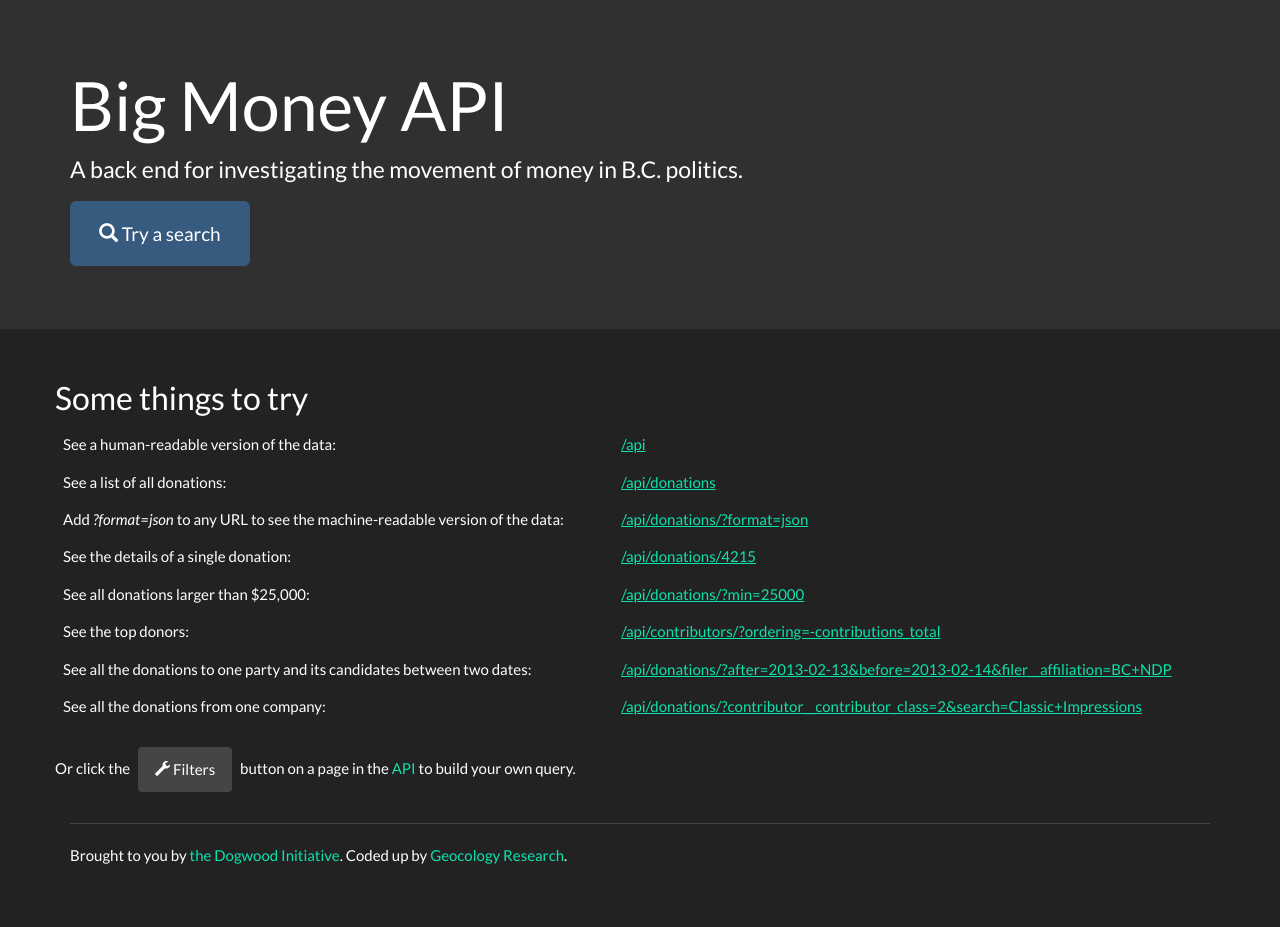
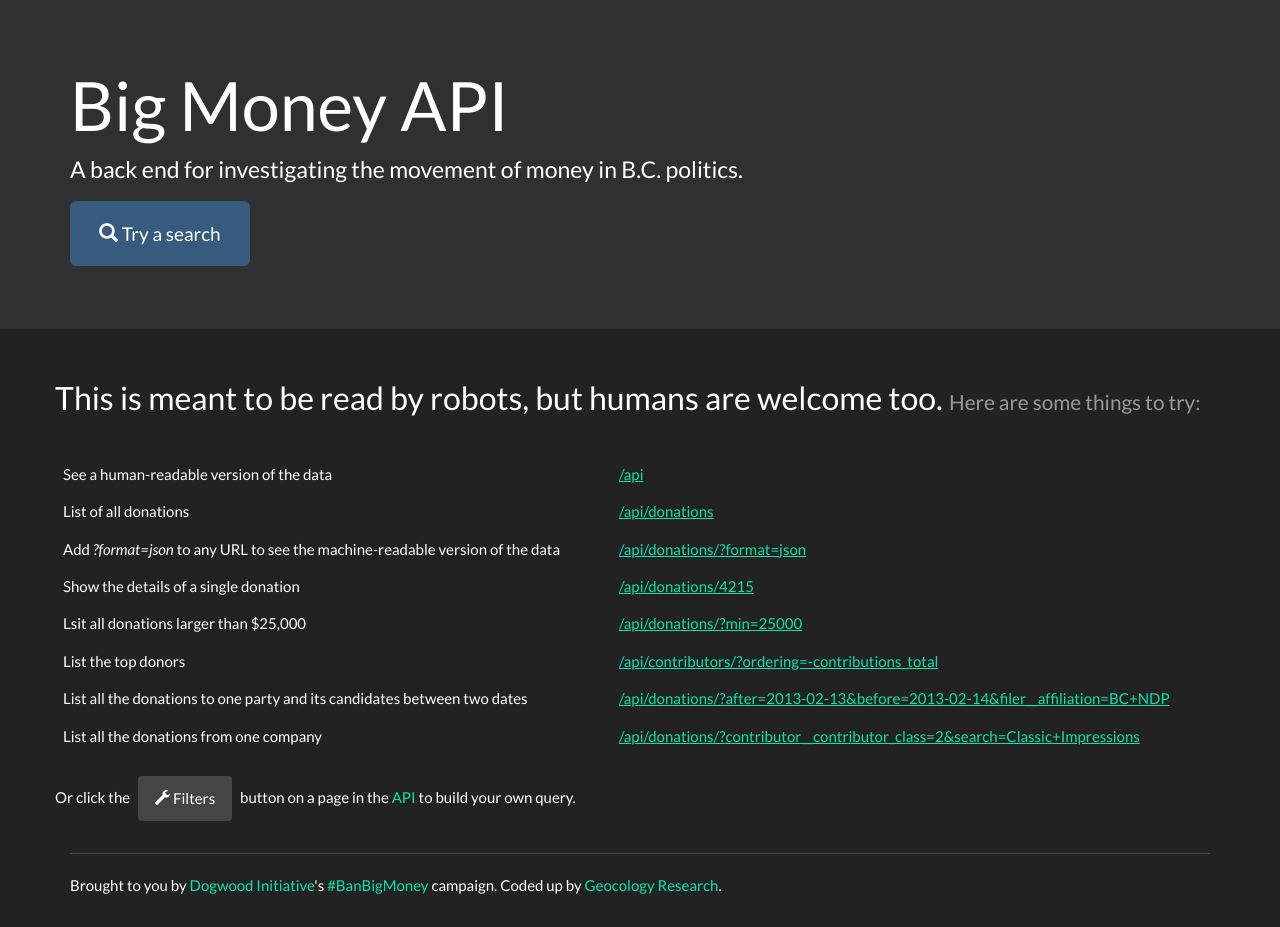
Before and after one commit to DogwoodBC/bigmoney, a Django app: template bigmoney/templates/bigmoney/welcome.html in a window 1280 px wide. Shown: the part 61-988 px from the top of the page. Before the commit the page ends 925 px from the top, so only its background shows below. Run offline with Django 3.2, Linux system fonts and the light colour scheme; the template is opened without the code that fills it, so the values that code supplies are empty; some libraries are stand-ins or nearby versions.

Commit message:
Updates welcome page copy.

```diff
--- a/bigmoney/templates/bigmoney/welcome.html
+++ b/bigmoney/templates/bigmoney/welcome.html
@@ -5,6 +5,9 @@
         body {
             padding-top: 60px;
             padding-bottom: 20px;
+        }
+        table {
+            margin: 40px 0;
         }
     </style>
 {% endblock %}
@@ -24,41 +27,41 @@
     </div>
     <div class="container">
         <div class="row">
-            <h2>Some things to try</h2>
+            <h2>This is meant to be read by robots, but humans are welcome too. <small>Here are some things to try:</small></h2>
             <table class="table table-responsive">
                 <tbody>
                 <tr>
-                    <td>See a human-readable version of the data:</td>
+                    <td>See a human-readable version of the data</td>
                     <td><a href="/api">/api</a></td>
                 </tr>
                 <tr>
-                    <td>See a list of all donations:</td>
+                    <td>List of all donations</td>
                     <td><a href="/api/donations">/api/donations</a></td>
                 </tr>
                 <tr>
-                    <td>Add <em>?format=json</em> to any URL to see the machine-readable version of the data:</td>
+                    <td>Add <em>?format=json</em> to any URL to see the machine-readable version of the data</td>
                     <td><a href="/api/donations/?format=json">/api/donations/?format=json</a></td>
                 </tr>
                 <tr>
-                    <td>See the details of a single donation:</td>
+                    <td>Show the details of a single donation</td>
                     <td><a href="/api/donations/4215/">/api/donations/4215</a></td>
                 </tr>
                 <tr>
-                    <td>See all donations larger than $25,000:</td>
+                    <td>Lsit all donations larger than $25,000</td>
                     <td><a href="/api/donations/?min=25000">/api/donations/?min=25000</a></td>
                 </tr>
                 <tr>
-                    <td>See the top donors:</td>
+                    <td>List the top donors</td>
                     <td><a href="/api/contributors/?ordering=-contributions_total">/api/contributors/?ordering=-contributions_total</a>
                     </td>
                 </tr>
                 <tr>
-                    <td>See all the donations to one party and its candidates between two dates:</td>
+                    <td>List all the donations to one party and its candidates between two dates</td>
                     <td><a href="/api/donations/?after=2013-02-13&before=2013-02-14&filer__affiliation=BC+NDP">/api/donations/?after=2013-02-13&before=2013-02-14&filer__affiliation=BC+NDP</a>
                     </td>
                 </tr>
                 <tr>
-                    <td>See all the donations from one company:</td>
+                    <td>List all the donations from one company</td>
                     <td><a href="/api/donations/?contributor__contributor_class=2&search=Classic+Impressions">/api/donations/?contributor__contributor_class=2&search=Classic+Impressions</a>
                     </td>
                 </tr>
@@ -75,7 +78,7 @@
         <hr>
 
         <footer>
-            <p>Brought to you by <a href="http://dogwoodinitiative.org">the Dogwood Initiative</a>. Coded up by <a
+            <p>Brought to you by <a href="http://dogwoodinitiative.org">Dogwood Initiative</a>'s <a href="http://banbigmoney.dogwoodbc.ca/">#BanBigMoney</a> campaign. Coded up by <a
                     href="http://geocology.ca">Geocology Research</a>.</p>
         </footer>
     </div>
```
